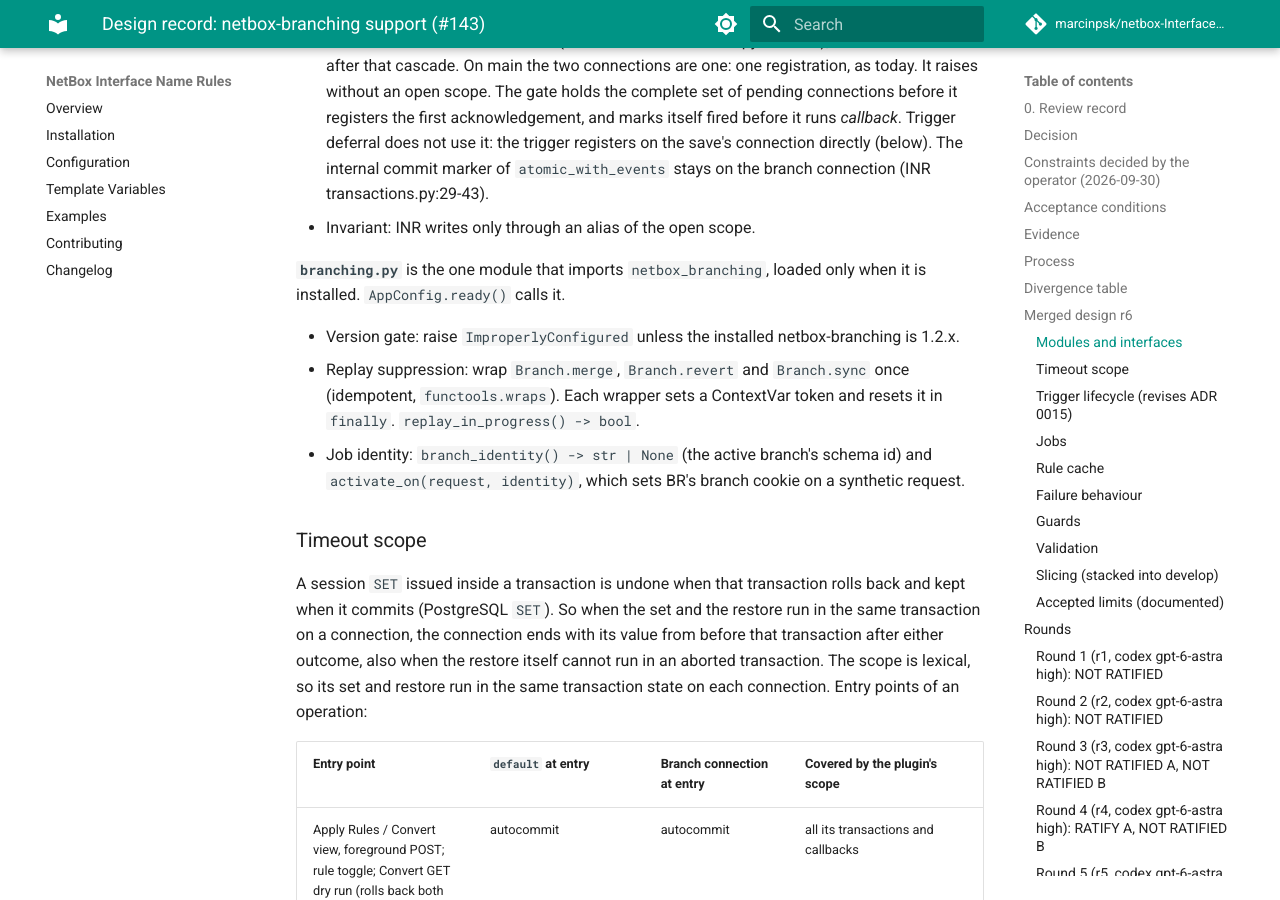
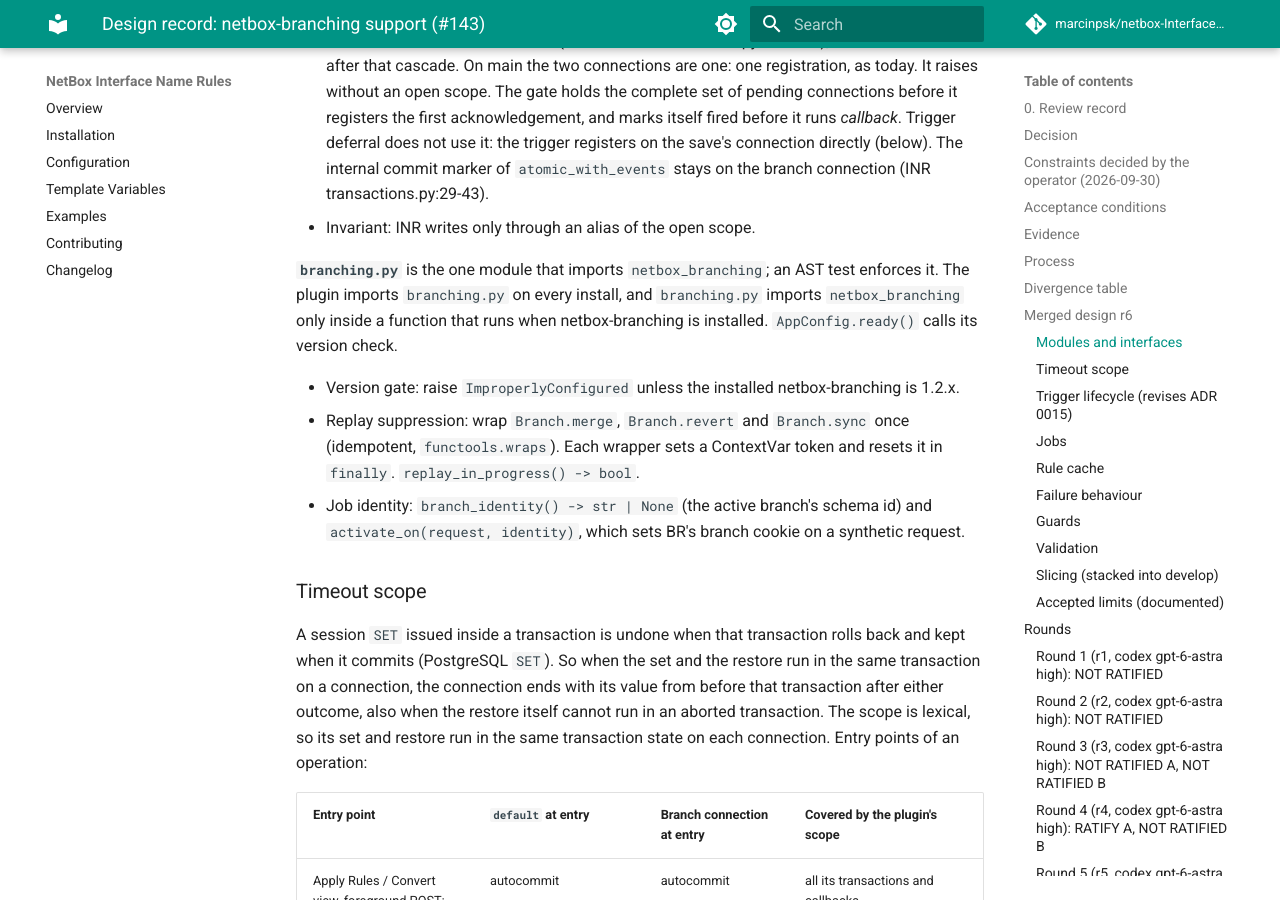
Before and after one commit to marcinpsk/netbox-InterfaceNameRules-plugin, an MkDocs documentation site: the page built from docs/design/netbox-branching.md, in a window 1280 px wide and 900 px high, scrolled down 7248 px. Built offline with MkDocs 1.6.1 and Material for MkDocs 9.7.7, drawn with Linux system fonts in a browser that asks for light colours; comment, search, counter and statistics services are not loaded.

Commit message:
refactor(branching): ask in one module whether netbox-branching is installed
AppConfig.ready() now calls branching.check_installed_version() on every
install, and that function checks whether netbox-branching is installed.
The jobs and the rule API ask the same question in the next commits, so
branching.py answers it for all of them. The module imports
netbox-branching only inside a function that runs when it is installed.
The AST guard still keeps every other module from importing it. The
design record said that the plugin loads branching.py only when
netbox-branching is installed; it now states what holds.

Slice 5 of #143 (ADR 0016).

```diff
--- a/docs/design/netbox-branching.md
+++ b/docs/design/netbox-branching.md
@@ -174,8 +174,10 @@ Changes from r1 (round 1), carried into r2:
   on the branch connection (INR transactions.py:29-43).
 - Invariant: INR writes only through an alias of the open scope.
 
-**`branching.py`** is the one module that imports `netbox_branching`, loaded only when it is
-installed. `AppConfig.ready()` calls it.
+**`branching.py`** is the one module that imports `netbox_branching`; an AST test enforces it. The
+plugin imports `branching.py` on every install, and `branching.py` imports `netbox_branching` only
+inside a function that runs when netbox-branching is installed. `AppConfig.ready()` calls its
+version check.
 
 - Version gate: raise `ImproperlyConfigured` unless the installed netbox-branching is 1.2.x.
 - Replay suppression: wrap `Branch.merge`, `Branch.revert` and `Branch.sync` once (idempotent,
```
Also changed, not shown: netbox_interface_name_rules/__init__.py (+2 -6 lines), 1 other file.
